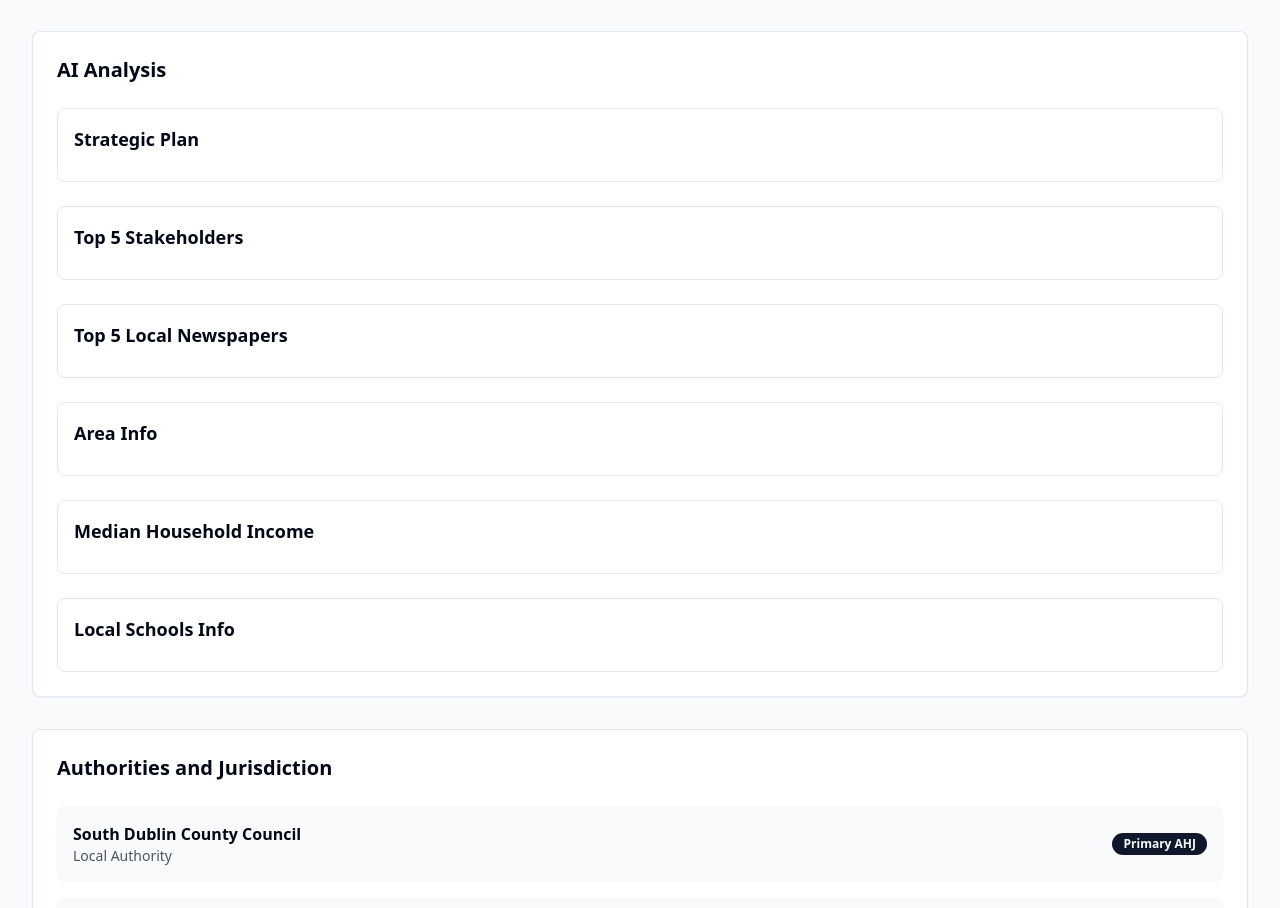
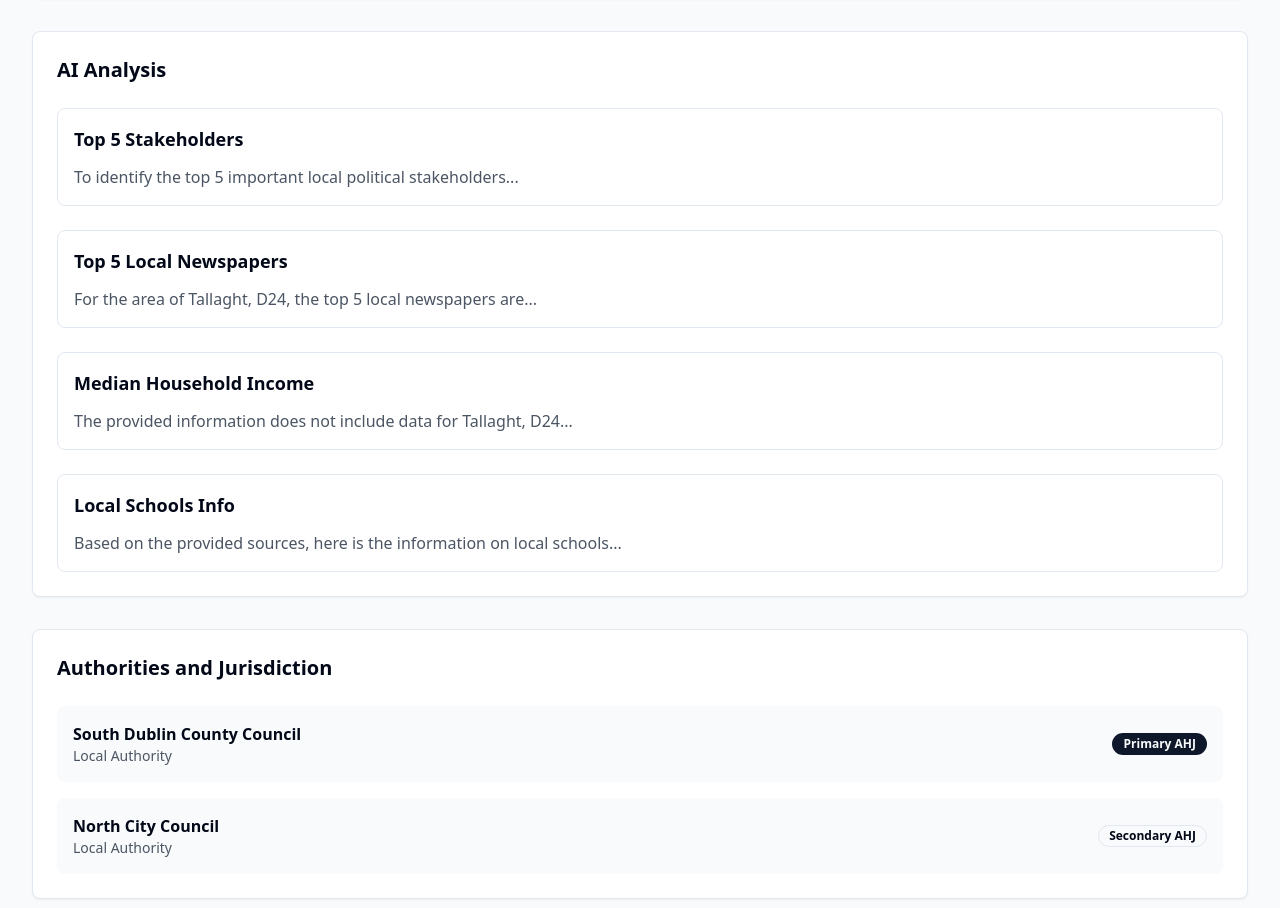
Before and after one commit to gerhalligan/question-answer-chronicle, a React (Vite) app: page / in a window 1280 px wide. Shown: the part 1154-2062 px from the top of the page. Built offline with nearby package versions, Linux system fonts and the light colour scheme.

Commit message:
Add AI analysis data handling
Implement a function to process and display AI analysis data for Tallaght, D24. The function will accept data in a specified format and dynamically render the analysis, button responses, and related information without hardcoding values.
[skip gpt_engineer]

```diff
--- a/src/pages/Index.tsx
+++ b/src/pages/Index.tsx
@@ -2,6 +2,18 @@ import { Card } from "@/components/ui/card";
 import { Separator } from "@/components/ui/separator";
 import { Badge } from "@/components/ui/badge";
 import { BarChart, Bar, XAxis, YAxis, CartesianGrid, Tooltip, ResponsiveContainer } from 'recharts';
+
+interface AIAnalysis {
+  analysis: string;
+  buttonResponses: {
+    [key: string]: string;
+  };
+}
+
+interface AnswerData {
+  value: string;
+  aiAnalysis?: AIAnalysis;
+}
 
 const Index = () => {
   // Sample data for the chart
@@ -18,6 +30,38 @@ const Index = () => {
     "dd92dc1d-3816-4732-85d2-52000bbc61f9": "Area Info",
     "e3186dcb-72ba-40e5-88b1-bb17723c682f": "Median Household Income",
     "fc724685-80e9-43b3-b9ea-46bcc74faeeb": "Local Schools Info"
+  };
+
+  // Sample answer data - in a real app, this would come from your data source
+  const sampleAnswer: AnswerData = {
+    value: "Tallaght, D24",
+    aiAnalysis: {
+      analysis: "",
+      buttonResponses: {
+        "625041ed-58a2-407e-acc6-d6fad8f2694c": "To identify the top 5 important local political stakeholders...",
+        "74babb37-f296-4c36-b066-4f618cf52966": "For the area of Tallaght, D24, the top 5 local newspapers are...",
+        "e3186dcb-72ba-40e5-88b1-bb17723c682f": "The provided information does not include data for Tallaght, D24...",
+        "fc724685-80e9-43b3-b9ea-46bcc74faeeb": "Based on the provided sources, here is the information on local schools..."
+      }
+    }
+  };
+
+  const renderAIAnalysis = (data: AnswerData) => {
+    if (!data.aiAnalysis?.buttonResponses) return null;
+
+    return Object.entries(buttonTextMap).map(([buttonId, buttonText]) => {
+      const response = data.aiAnalysis?.buttonResponses[buttonId];
+      if (!response) return null;
+
+      return (
+        <div key={buttonId} className="border rounded-lg p-4">
+          <h3 className="text-lg font-semibold mb-3">{buttonText}</h3>
+          <div className="prose max-w-none">
+            <p className="text-gray-600 whitespace-pre-wrap">{response}</p>
+          </div>
+        </div>
+      );
+    });
   };
 
   return (
@@ -103,18 +147,7 @@ const Index = () => {
         <Card className="p-6">
           <h2 className="text-xl font-bold mb-6">AI Analysis</h2>
           <div className="space-y-6">
-            {Object.entries(buttonTextMap).map(([buttonId, buttonText]) => (
-              <div key={buttonId} className="border rounded-lg p-4">
-                <h3 className="text-lg font-semibold mb-3">{buttonText}</h3>
-                <div className="prose max-w-none">
-                  <p className="text-gray-600 whitespace-pre-wrap">
-                    {/* Display the AI analysis for this button ID */}
-                    {/* Note: You'll need to replace this with the actual data from your answers */}
-                    {/* This is where you would map the buttonResponses from your answer data */}
-                  </p>
-                </div>
-              </div>
-            ))}
+            {renderAIAnalysis(sampleAnswer)}
           </div>
         </Card>
 
```
